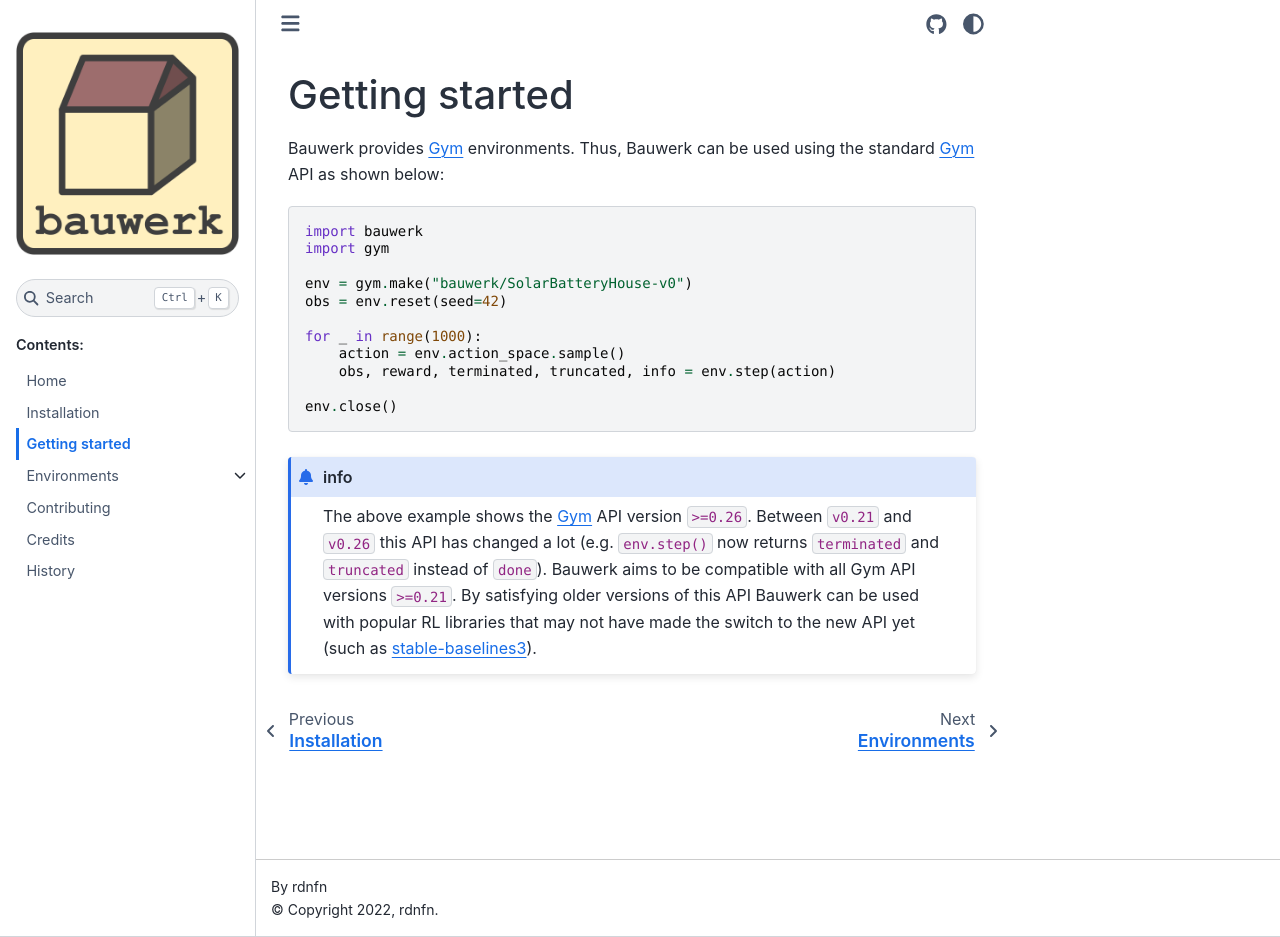
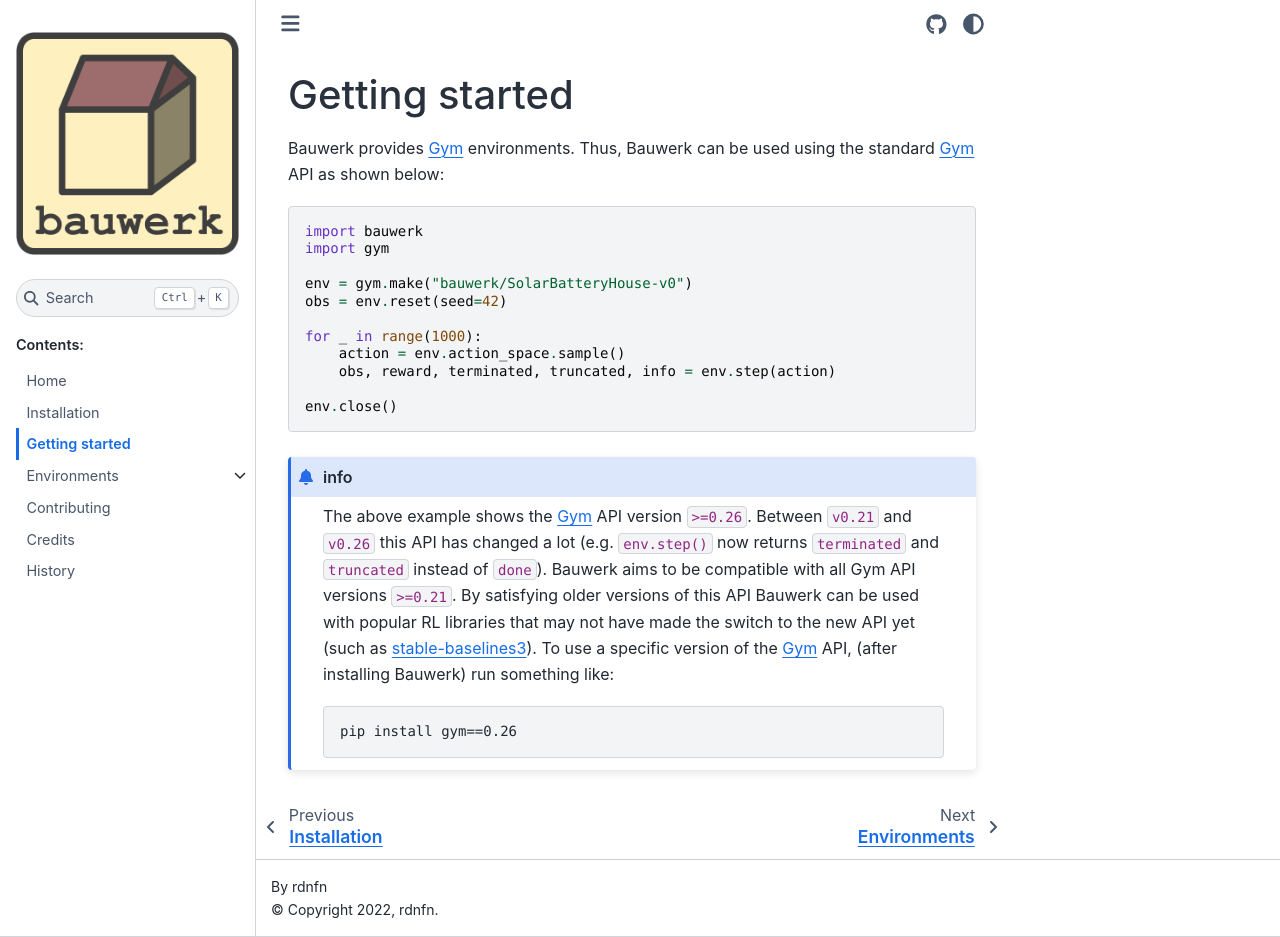
Before and after one commit to rdnfn/bauwerk, a Sphinx documentation site: the page built from docs/usage.rst, in a window 1280 px wide and 937 px high. Built offline with Sphinx 7.4.7 and the Sphinx Book theme 1.1.4, drawn with Linux system fonts in a browser that asks for light colours.

Commit message:
docs: add more guidance on changing gym version

```diff
--- a/docs/usage.rst
+++ b/docs/usage.rst
@@ -21,7 +21,11 @@ Bauwerk provides `Gym`_ environments. Thus, Bauwerk can be used using the standa
 
 .. admonition:: info
 
-    The above example shows the `Gym`_ API version ``>=0.26``. Between ``v0.21`` and ``v0.26`` this API has changed a lot (e.g. ``env.step()`` now returns ``terminated`` and ``truncated`` instead of ``done``). Bauwerk aims to be compatible with all Gym API versions ``>=0.21``. By satisfying older versions of this API Bauwerk can be used with popular RL libraries that may not have made the switch to the new API yet (such as `stable-baselines3`_).
+    The above example shows the `Gym`_ API version ``>=0.26``. Between ``v0.21`` and ``v0.26`` this API has changed a lot (e.g. ``env.step()`` now returns ``terminated`` and ``truncated`` instead of ``done``). Bauwerk aims to be compatible with all Gym API versions ``>=0.21``. By satisfying older versions of this API Bauwerk can be used with popular RL libraries that may not have made the switch to the new API yet (such as `stable-baselines3`_). To use a specific version of the `Gym`_ API, (after installing Bauwerk) run something like:
+
+    .. code-block:: console
+
+        pip install gym==0.26
 
 .. _Gym: https://github.com/openai/gym
 .. _stable-baselines3: https://github.com/DLR-RM/stable-baselines3
```
